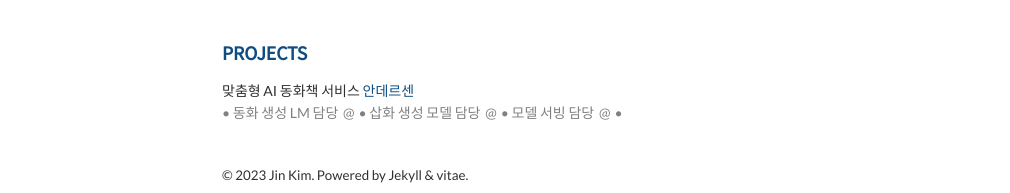
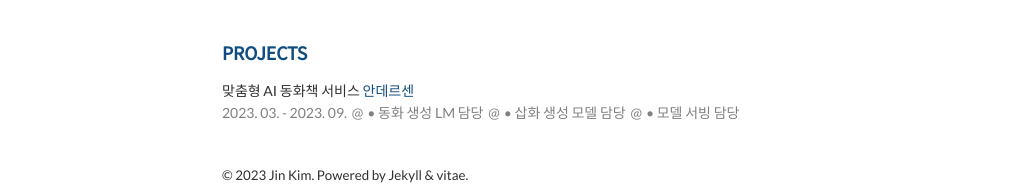
Before and after one commit to K-I-M-J-I-N/K-I-M-J-I-N.github.io, a Jekyll site: the page built from index.html, in a window 1280 px wide. Shown: the part 1551-1744 px from the top of the page, without its empty margins (138-1148 px from the left). Built offline with Jekyll 4.4.1, drawn with Linux system fonts in a browser that asks for light colours; nearby versions of some CDN libraries; the list of posts is cut into pages by our own code.

Commit message:
Update projects.html

```diff
--- a/_includes/projects.html
+++ b/_includes/projects.html
@@ -3,10 +3,10 @@
     <article>
         <header>
             맞춤형 AI 동화책 서비스 <a href="https://andersonai.oopy.io/">안데르센</a><br/>
+            <span>2023. 03. - 2023. 09.</span>
             <span>&bull; 동화 생성 LM 담당</span>
             <span>&bull; 삽화 생성 모델 담당</span>
             <span>&bull; 모델 서빙 담당</span>
-            <span>&bull; </span>
         </header>
     </article>
 
```
